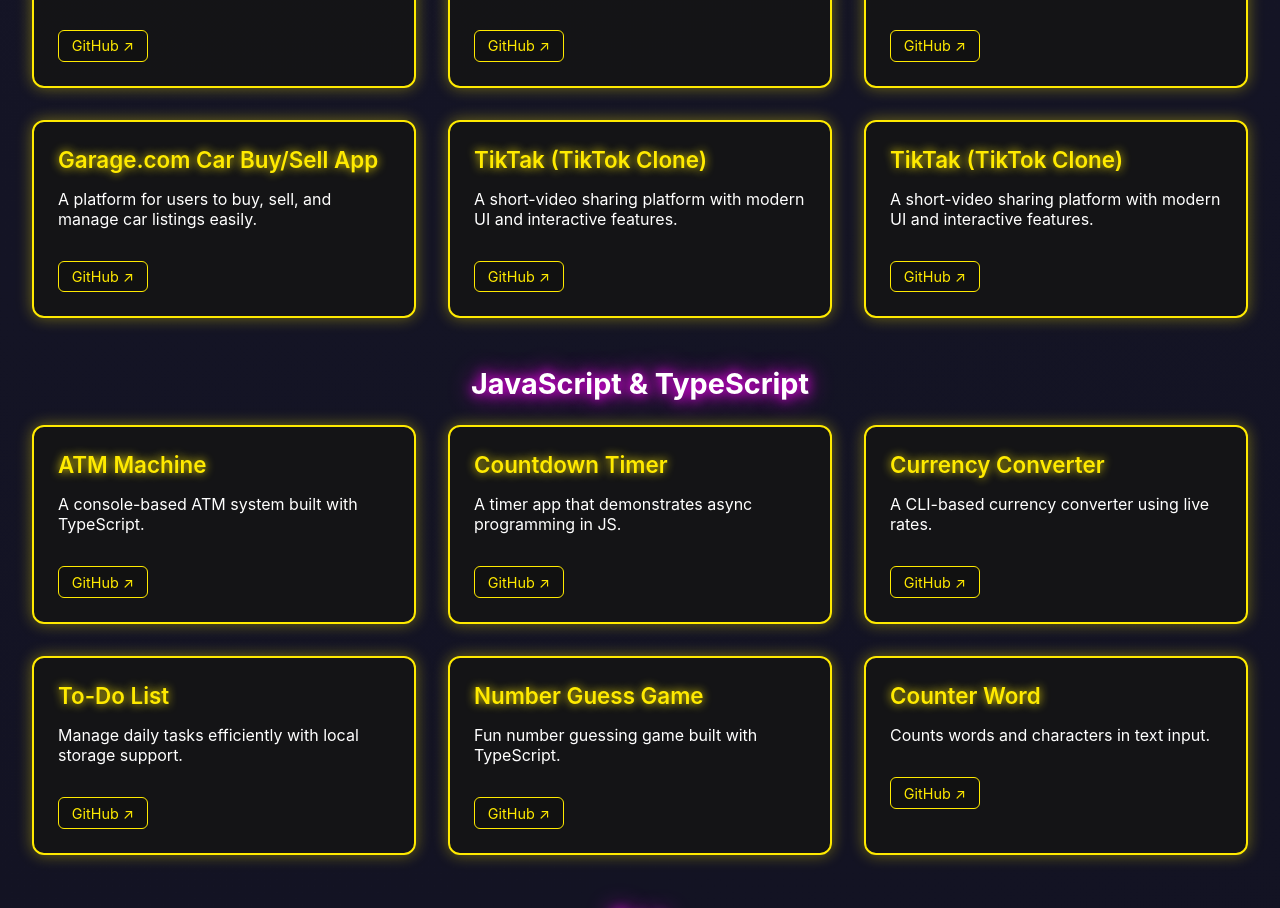
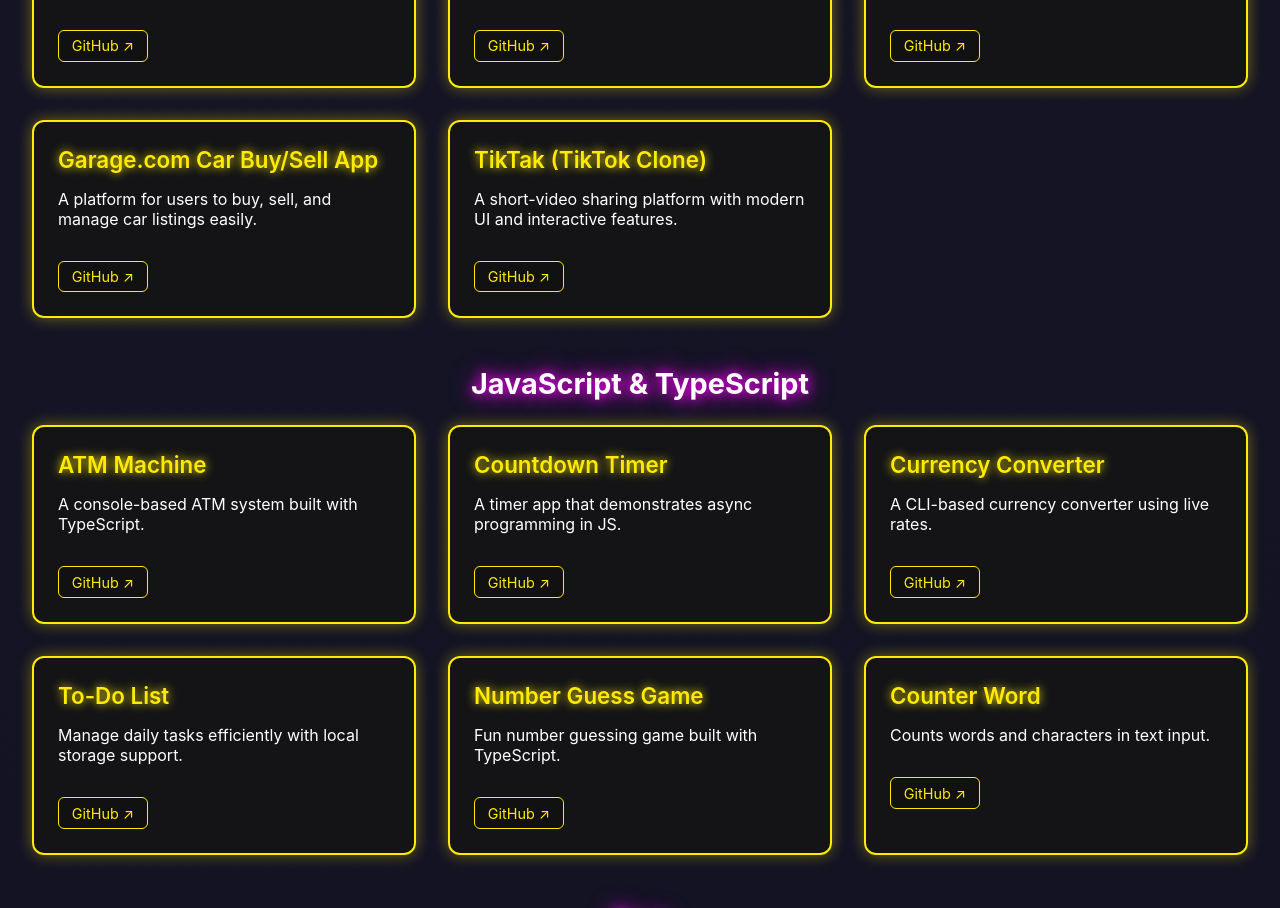
Before and after one commit to ale55777/Ali-s-portfolio, a React (Vite) app: page / in a window 1280 px wide. Shown: the part 3530-4438 px from the top of the page. Built offline with nearby package versions, Linux system fonts and the light colour scheme.

Commit message:
Updated Footer and Projects components - 8 February 2026

```diff
--- a/src/components/Footer.tsx
+++ b/src/components/Footer.tsx
@@ -10,7 +10,7 @@
 
       <div className="flex gap-6">
         <a
-          href="www.linkedin.com/in/ali-farooq-khan-89666b236"
+          href="www.linkedin.com/in/muhammad-ali-raza-khan-89666b236"
           target="_blank"
           rel="noopener noreferrer"
           className="social-btn linkedin"
--- a/src/components/Projects.tsx
+++ b/src/components/Projects.tsx
@@ -29,11 +29,7 @@
           desc: "A short-video sharing platform with modern UI and interactive features.",
           link: "https://github.com/ale55777/REACT-JS.git"
         },
-        {
-          title: "TikTak (TikTok Clone)",
-          desc: "A short-video sharing platform with modern UI and interactive features.",
-          link: "https://github.com/ale55777/KFC-Clone.git"
-        }
+
       ]
     },
     {
```
Lines whose indentation alone changed are shown as unchanged.
